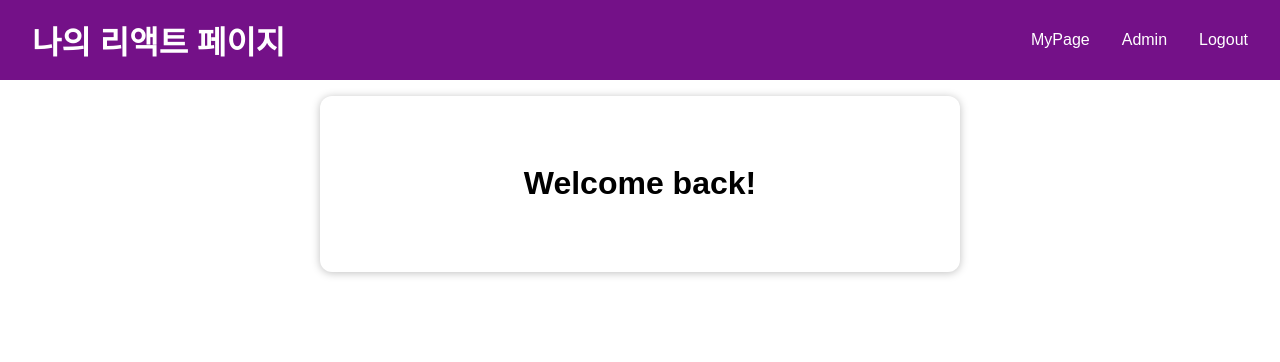
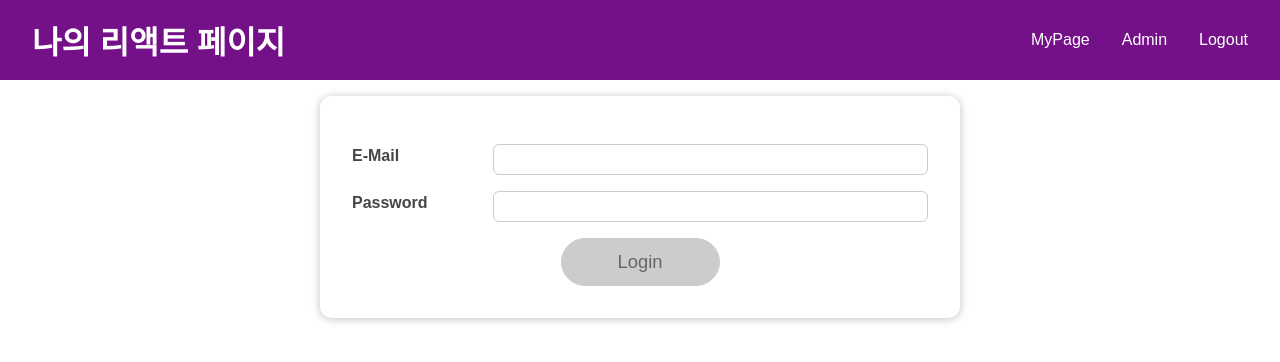
Before and after one commit to sedica3340/react-study-202406, a React (Create React App) app: page / in a window 1280 px wide. Shown: the top 362 px of the page. Built offline with nearby package versions, Linux system fonts and the light colour scheme.

Commit message:
로그인체크시 발생하는 사이드이펙트

```diff
--- a/src/App.js
+++ b/src/App.js
@@ -1,18 +1,27 @@
-import React, { useRef, useState } from 'react';
-import './App.css';
-import MainHeader from './components/SideEffect/MainHeader';
-import Login from './components/SideEffect/Login';
-import Home from './components/SideEffect/Home';
-
+import React, { useRef, useState } from "react";
+import "./App.css";
+import MainHeader from "./components/SideEffect/MainHeader";
+import Login from "./components/SideEffect/Login";
+import Home from "./components/SideEffect/Home";
 
 const App = () => {
+    const [isLoggedIn, setIsLoggedIn] = useState(false);
+
+    const storedLoginFlag = localStorage.getItem("login-flag");
+    if(storedLoginFlag === '1') {
+        setIsLoggedIn(true);
+    }
+    const loginHandler = (email, password) => {
+        localStorage.setItem("login-flag", "1");
+        setIsLoggedIn(true);
+    };
 
     return (
         <>
             <MainHeader />
             <main>
-        <Home />
-        {/* <Login/> */}
+                {isLoggedIn && <Home />}
+                {!isLoggedIn && <Login onLogin={loginHandler} />}
             </main>
         </>
     );
--- a/src/components/SideEffect/Login.js
+++ b/src/components/SideEffect/Login.js
@@ -1,21 +1,26 @@
-import React, { useState } from 'react';
+import React, { useState } from "react";
 
-import Card from '../UI/Card';
-import styles from './Login.module.css';
-import Button from '../UI/Button';
+import Card from "../UI/Card";
+import styles from "./Login.module.css";
+import Button from "../UI/Button";
 
 const Login = ({ onLogin }) => {
-  const [enteredEmail, setEnteredEmail] = useState('');
+    // 사용자가 입력한 이메일값을 상태관리
+    const [enteredEmail, setEnteredEmail] = useState("");
+    // 이메일 입력값이 정상인지 유무 확인
     const [emailIsValid, setEmailIsValid] = useState();
-  const [enteredPassword, setEnteredPassword] = useState('');
+    // 사용자가 입력한 패스워드를 상태관리
+    const [enteredPassword, setEnteredPassword] = useState("");
+    // 패스워드 입력값이 정상인지 유무 확인
     const [passwordIsValid, setPasswordIsValid] = useState();
+    // 이메일과 패스워드가 둘다 정상인지 유무 확인
     const [formIsValid, setFormIsValid] = useState(false);
 
     const emailChangeHandler = (e) => {
         setEnteredEmail(e.target.value);
 
         setFormIsValid(
-      e.target.value.includes('@') && enteredPassword.trim().length > 6
+            e.target.value.includes("@") && enteredPassword.trim().length > 6
         );
     };
 
@@ -23,12 +28,12 @@ const Login = ({ onLogin }) => {
         setEnteredPassword(e.target.value);
 
         setFormIsValid(
-      e.target.value.trim().length > 6 && enteredEmail.includes('@')
+            e.target.value.trim().length > 6 && enteredEmail.includes("@")
         );
     };
 
     const validateEmailHandler = () => {
-    setEmailIsValid(enteredEmail.includes('@'));
+        setEmailIsValid(enteredEmail.includes("@"));
     };
 
     const validatePasswordHandler = () => {
@@ -45,7 +50,7 @@ const Login = ({ onLogin }) => {
             <form onSubmit={submitHandler}>
                 <div
                     className={`${styles.control} ${
-            emailIsValid === false ? styles.invalid : ''
+                        emailIsValid === false ? styles.invalid : ""
                     }`}
                 >
                     <label htmlFor="email">E-Mail</label>
@@ -59,7 +64,7 @@ const Login = ({ onLogin }) => {
                 </div>
                 <div
                     className={`${styles.control} ${
-            passwordIsValid === false ? styles.invalid : ''
+                        passwordIsValid === false ? styles.invalid : ""
                     }`}
                 >
                     <label htmlFor="password">Password</label>
@@ -72,7 +77,11 @@ const Login = ({ onLogin }) => {
                     />
                 </div>
                 <div className={styles.actions}>
-          <Button type="submit" className={styles.btn} disabled={!formIsValid}>
+                    <Button
+                        type="submit"
+                        className={styles.btn}
+                        disabled={!formIsValid}
+                    >
                         Login
                     </Button>
                 </div>
--- a/src/components/UI/Button.js
+++ b/src/components/UI/Button.js
@@ -1,9 +1,14 @@
 import React from "react";
 import styles from "./Button.module.css";
 
-const Button = ({ type, onClick, children }) => {
+const Button = ({ type, onClick, children, className, disabled }) => {
     return (
-        <button type={type} className={styles.button} onClick={onClick}>
+        <button
+            type={type || "button"}
+            className={`${styles.button} ${className}`}
+            onClick={onClick}
+            disabled={disabled}
+        >
             {children}
         </button>
     );
```
Lines whose indentation alone changed are shown as unchanged.
